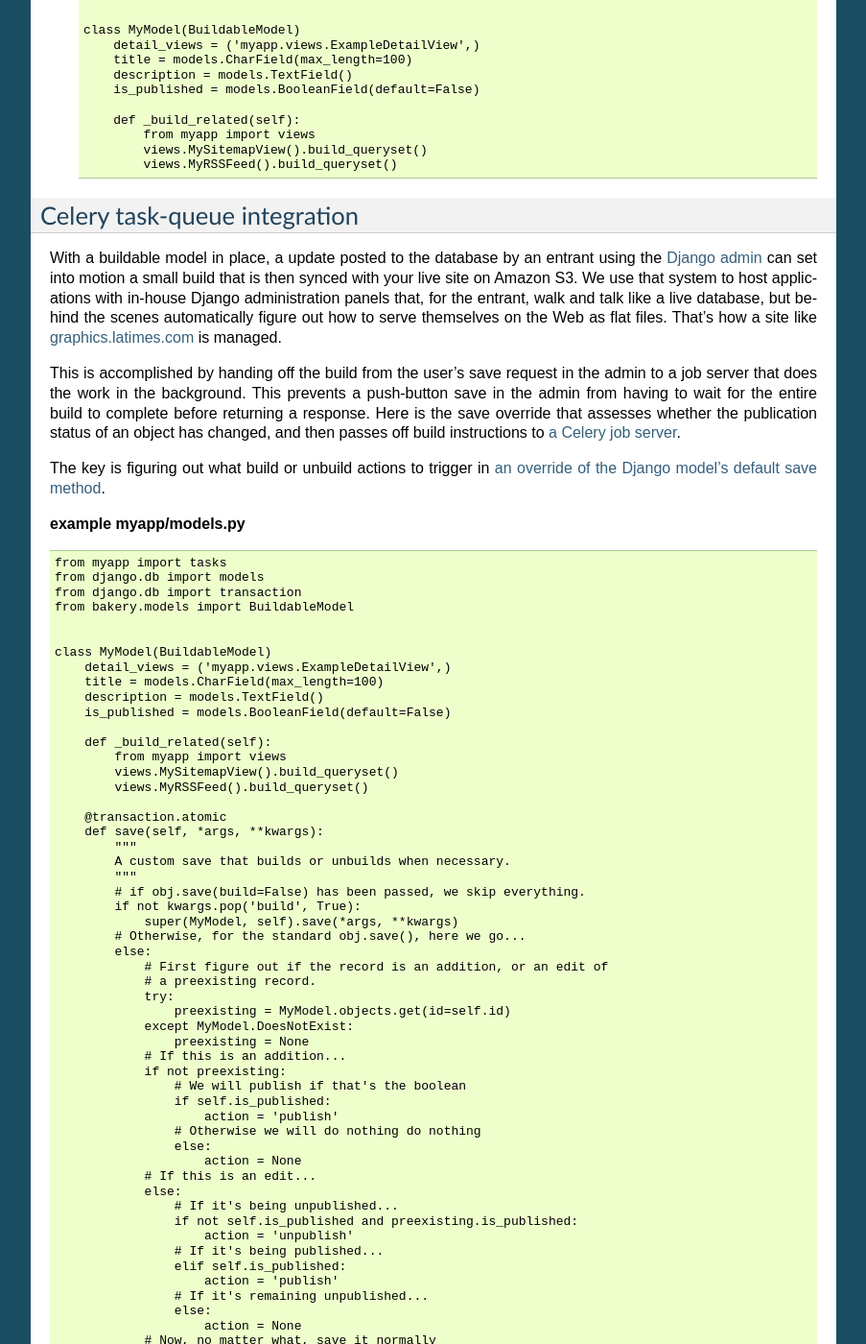
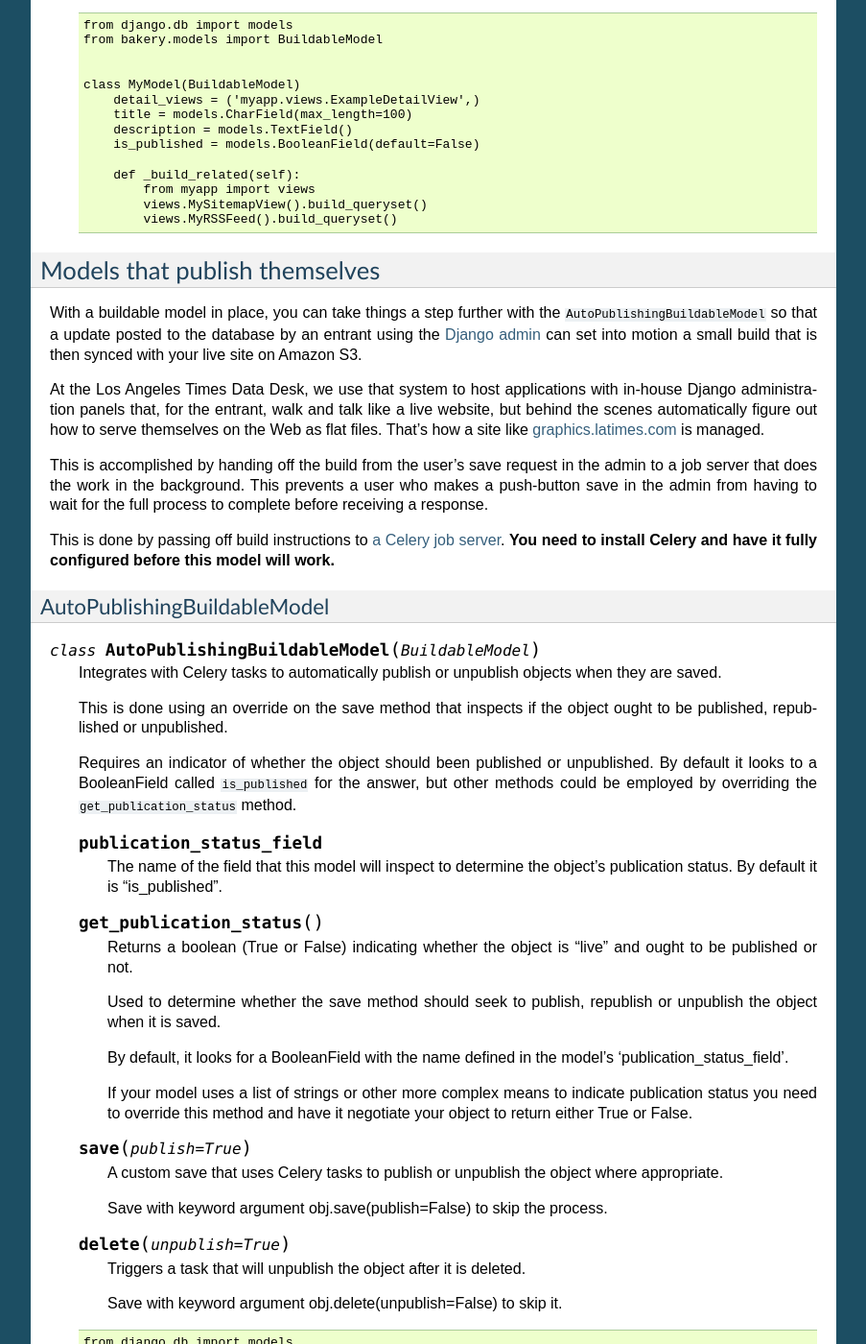
Before and after one commit to Sibizwan5/django-bakery, a Sphinx documentation site: the page built from docs/buildablemodels.rst, in a window 1280 px wide and 1400 px high, scrolled down 945 px. Shown: the whole window at 96% size, without its empty margins (198-1101 px from the left). Built offline with Sphinx 7.4.7, drawn with Linux system fonts in a browser that asks for light colours; some of the changed text lies outside the part shown.

Commit message:
Docs for #52.

```diff
--- a/docs/buildablemodels.rst
+++ b/docs/buildablemodels.rst
@@ -1,14 +1,24 @@
 Buildable models
 ================
 
-If your site pub­lishes a large data­base, the build-and-pub­lish routine can take a long time to run. Some­times that’s ac­cept­able, but if you’re peri­od­ic­ally mak­ing small up­dates to the site it can be frus­trat­ing to wait for the en­tire data­base to re­build every time there’s a minor edit.
+Models that build themselves
+----------------------------
 
-We tackle this prob­lem by hook­ing tar­geted build routines to our Django mod­els. When an ob­ject is ed­ited, the mod­el is able to re­build only those pages that ob­ject is con­nec­ted to. We ac­com­plish this with a ``BuildableModel`` class you can in­her­it. It works the same as a standard Django model, except that you are asked define a list of the de­tail views con­nec­ted to each ob­ject.
+If your site pub­lishes a large data­base, the build-and-pub­lish routine can take
+a long time to run. Some­times that’s ac­cept­able, but if you’re peri­od­ic­ally
+mak­ing small up­dates to the site it can be frus­trat­ing to wait for the en­tire
+data­base to re­build every time there’s a minor edit.
+
+We tackle this prob­lem by hook­ing tar­geted build routines to our Django mod­els.
+When an ob­ject is ed­ited, the mod­el is able to re­build only those pages that
+ob­ject is con­nec­ted to. We ac­com­plish this with a ``BuildableModel`` class
+you can in­her­it. It works the same as a standard Django model, except that
+you are asked define a list of the de­tail views con­nec­ted to each ob­ject.
 
 BuildableModel
---------------
+~~~~~~~~~~~~~~
 
-.. class:: BuildableModel
+.. class:: BuildableModel(models.Model)
 
     An abstract base model that creates an object that can builds out its own detail pages.
 
@@ -62,131 +72,84 @@
                 views.MySitem­apView().build_queryset()
                 views.MyRSS­Feed().build_queryset()
 
-Celery task-queue integration
------------------------------
+Models that publish themselves
+------------------------------
 
-With a buildable model in place, a up­date pos­ted to the data­base by an entrant us­ing the `Django ad­min <https://docs.djangoproject.com/en/dev/ref/contrib/admin/>`_ can set in­to mo­tion a small build that is then synced with your live site on Amazon S3. We use that sys­tem to host ap­plic­a­tions with in-house Django ad­min­is­tra­tion pan­els that, for the entrant, walk and talk like a live data­base, but behind the scenes auto­mat­ic­ally fig­ure out how to serve them­selves on the Web as flat files. That’s how a site like `graphics.latimes.com <http://graphics.latimes.com>`_ is man­aged.
+With a buildable model in place, you can take things a step further with the
+``AutoPublishingBuildableModel`` so that a up­date pos­ted to the data­base by an entrant
+us­ing the `Django ad­min <https://docs.djangoproject.com/en/dev/ref/contrib/admin/>`_
+can set in­to mo­tion a small build that is then synced with your live site on Amazon S3.
 
-This is accomplished by handing off the build from the user’s save re­quest in the ad­min to a job serv­er that does the work in the back­ground. This pre­vents a push-but­ton save in the ad­min from hav­ing to wait for the en­tire build to com­plete be­fore re­turn­ing a re­sponse. Here is the save over­ride that as­sesses wheth­er the pub­lic­a­tion status of an ob­ject has changed, and then passes off build in­struc­tions to `a Cel­ery job serv­er <http://celery.readthedocs.org/en/latest/django/first-steps-with-django.html>`_.
+At the Los Angeles Times Data Desk, we use that sys­tem to host ap­plic­a­tions
+with in-house Django ad­min­is­tra­tion pan­els that, for the entrant, walk and
+talk like a live website, but behind the scenes auto­mat­ic­ally fig­ure out how
+to serve them­selves on the Web as flat files. That’s how a site like
+`graphics.latimes.com <http://graphics.latimes.com>`_ is man­aged.
 
-The key is figuring out what build or unbuild actions to trigger in `an override of the Django model's default save method <https://docs.djangoproject.com/en/dev/topics/db/models/#overriding-predefined-model-methods>`_.
+This is accomplished by handing off the build from the user’s save re­quest in the ad­min to a
+job serv­er that does the work in the back­ground. This pre­vents a user who makes a push-but­ton save
+in the ad­min from hav­ing to wait for the full process to com­plete be­fore receiving a re­sponse.
 
-**example myapp/models.py**
+This is done by passing off build in­struc­tions to `a Cel­ery job serv­er <http://celery.readthedocs.org/en/latest/django/first-steps-with-django.html>`_.
+**You need to install Celery and have it fully configured before this model will work.**
 
-.. code-block:: django
+AutoPublishingBuildableModel
+~~~~~~~~~~~~~~~~~~~~~~~~~~~~
 
-    from myapp import tasks
-    from django.db im­port mod­els
-    from django.db import transaction
-    from bakery.mod­els im­port Build­ableMod­el
+.. class:: AutoPublishingBuildableModel(BuildableModel)
+
+    Integrates with Celery tasks to automatically publish or unpublish
+    objects when they are saved.
+
+    This is done using an override on the save method that inspects
+    if the object ought to be published, republished or unpublished.
+
+    Requires an indicator of whether the object should been
+    published or unpublished. By default it looks to a BooleanField
+    called ``is_published`` for the answer, but other methods could
+    be employed by overriding the ``get_publication_status`` method.
+
+    .. attribute:: publication_status_field
+
+        The name of the field that this model will inspect to determine
+        the object's publication status. By default it is "is_published".
+
+    .. method:: get_publication_status()
+
+        Returns a boolean (True or False) indicating whether the object
+        is "live" and ought to be published or not.
+
+        Used to determine whether the save method should seek to publish,
+        republish or unpublish the object when it is saved.
+
+        By default, it looks for a BooleanField with the name defined in
+        the model's 'publication_status_field'.
+
+        If your model uses a list of strings or other more complex
+        means to indicate publication status you need to override this method
+        and have it negotiate your object to return either True or False.
+
+    .. method:: save(publish=True)
+
+        A custom save that uses Celery tasks to publish or unpublish the
+        object where appropriate.
+
+        Save with keyword argument obj.save(publish=False) to skip the process.
+
+    .. method:: delete(unpublish=True)
+
+        Triggers a task that will unpublish the object after it is deleted.
+
+        Save with keyword argument obj.delete(unpublish=False) to skip it.
+
+    .. code-block:: django
+
+        from django.db im­port mod­els
+        from bakery.mod­els im­port AutoPublishingBuildableModel
 
 
-    class My­Mod­el(Build­ableMod­el)
-        de­tail_views = ('myapp.views.ExampleDetailView',)
-        title = mod­els.Char­Field(max_length=100)
-        de­scrip­tion = mod­els.Text­Field()
-        is_published = models.BooleanField(default=False)
-
-        def _build_re­lated(self):
-            from myapp import views
-            views.MySitem­apView().build_queryset()
-            views.MyRSS­Feed().build_queryset()
-
-        @transaction.atomic
-        def save(self, *args, **kwargs):
-            """
-            A custom save that builds or unbuilds when necessary.
-            """
-            # if obj.save(build=False) has been passed, we skip everything.
-            if not kwargs.pop('build', True):
-                super(My­Mod­el, self).save(*args, **kwargs)
-            # Otherwise, for the standard obj.save(), here we go...
-            else:
-                # First figure out if the record is an addition, or an edit of
-                # a preexisting record.
-                try:
-                    preexisting = My­Mod­el.objects.get(id=self.id)
-                except My­Mod­el.DoesNotExist:
-                    preexisting = None
-                # If this is an addition...
-                if not preexisting:
-                    # We will publish if that's the boolean
-                    if self.is_published:
-                        action = 'publish'
-                    # Otherwise we will do nothing do nothing
-                    else:
-                        action = None
-                # If this is an edit...
-                else:
-                    # If it's being unpublished...
-                    if not self.is_published and preexisting.is_published:
-                        action = 'unpublish'
-                    # If it's being published...
-                    elif self.is_published:
-                        action = 'publish'
-                    # If it's remaining unpublished...
-                    else:
-                        action = None
-                # Now, no matter what, save it normally
-                super(My­Mod­el, self).save(*args, **kwargs)
-                # Finally, depending on the action, fire off a task
-                if action == 'publish':
-                    tasks.publish.delay(self)
-                elif action == 'unpublish':
-                    tasks.unpublish.delay(self)
-
-The tasks don’t have to be com­plic­ated. Ours are as simple as this.
-
-**example myapp/tasks.py**
-
-.. code-block:: python
-
-    im­port sys
-    im­port log­ging
-    from celery.task import task
-    from django.conf im­port set­tings
-    from django.core im­port man­age­ment
-    log­ger = log­ging.get­Log­ger(__name__)
-
-
-    @task()
-    def publish(obj):
-        """
-        Build all the pages and then sync with S3.
-        """
-        try:
-            # Here the object is built
-            obj.build()
-            # And if the set­tings al­low pub­lic­a­tion from this en­vir­on­ment...
-            if settings.PUBLISH:
-                # ... the pub­lish com­mand is called to sync with S3.
-                management.call_command("publish")
-        except Exception, exc:
-            logger.error(
-                "Task Error: publish",
-                exc_info=sys.exc_info(),
-                extra={
-                    'status_code': 500,
-                    'request': None
-                }
-            )
-
-
-    @task()
-    def unpublish(obj):
-        """
-        Unbuild all the pages and then sync with S3.
-        """
-        try:
-            obj.unbuild()
-            if settings.PUBLISH:
-                management.call_command("publish")
-        except Exception, exc:
-            logger.error(
-                "Task Error: unpublish",
-                exc_info=sys.exc_info(),
-                extra={
-                    'status_code': 500,
-                    'request': None
-                }
-            )
+        class My­Mod­el(AutoPublishingBuildableModel)
+            de­tail_views = ('myapp.views.ExampleDetailView',)
+            title = mod­els.Char­Field(max_length=100)
+            de­scrip­tion = mod­els.Text­Field()
+            is_published = models.BooleanField(default=False)
```
Also changed, not shown: docs/settingsvariables.rst (+13 -0 lines), 12 other files.
